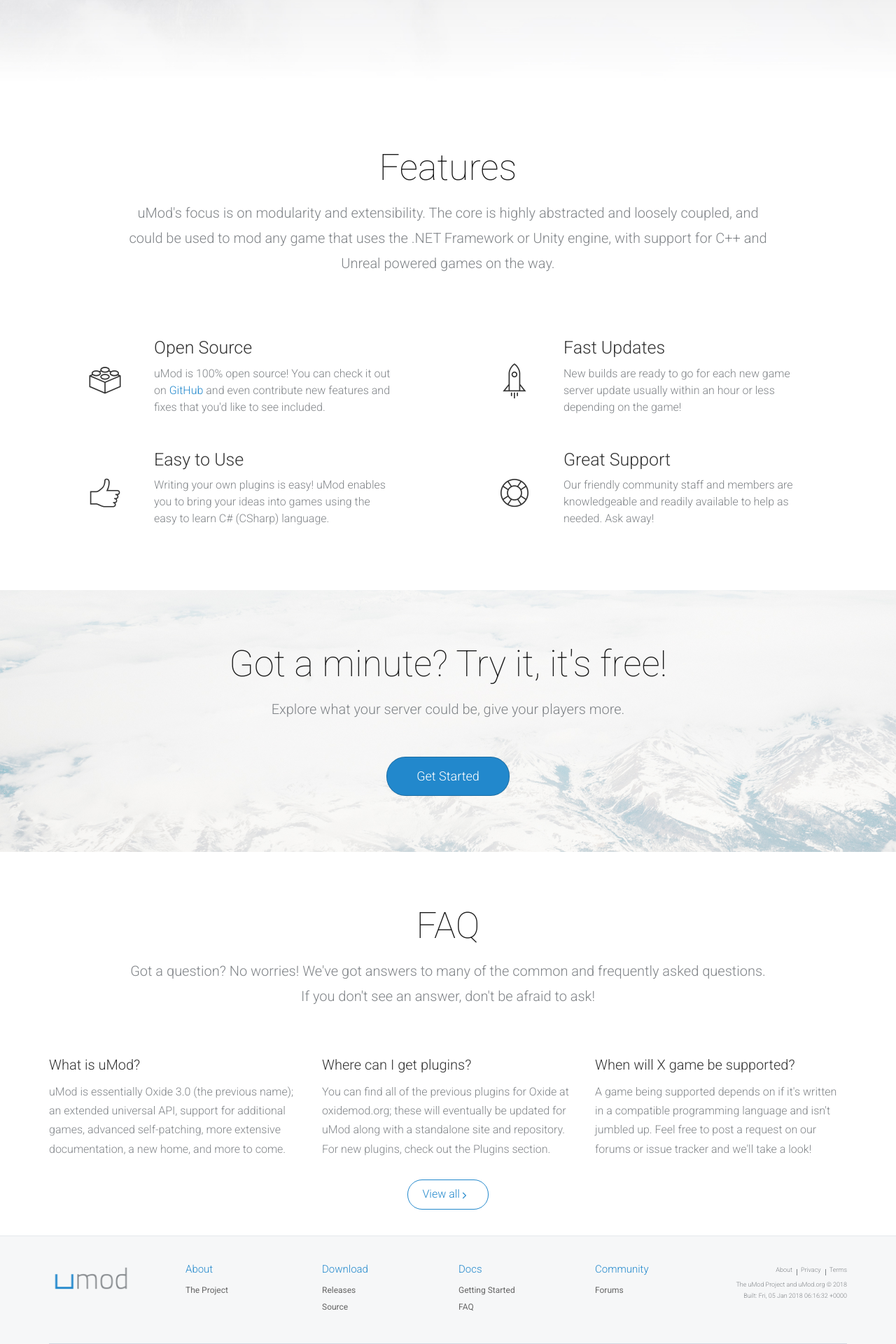
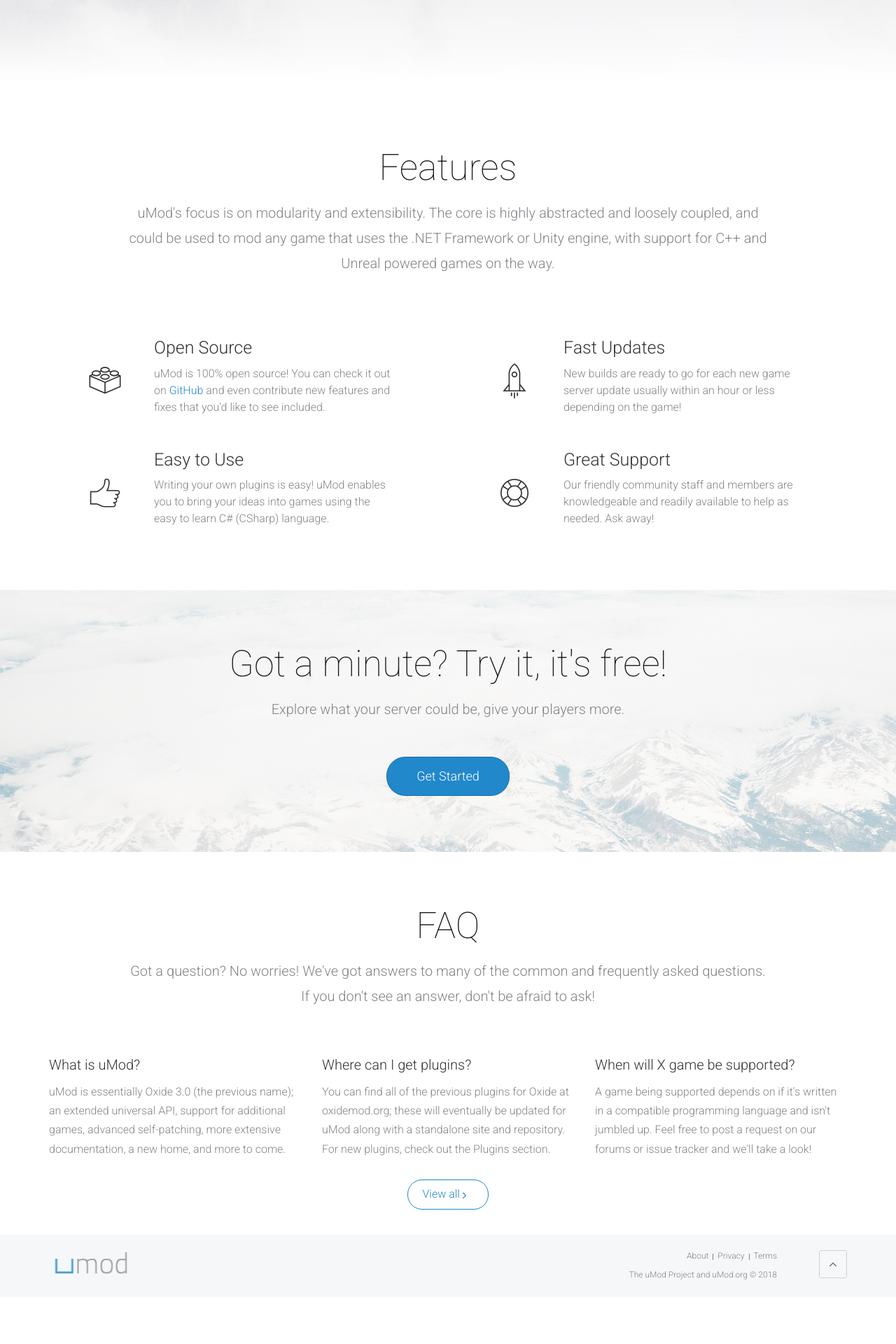
Before and after one commit to jacobcoughenour/umod.org, a Jekyll site: the page built from index.html, in a window 1280 px wide. Shown: the part 783-2703 px from the top of the page at 70% size. Built offline with Jekyll 4.4.1, drawn with Linux system fonts in a browser that asks for light colours; nearby versions of some CDN libraries; comment, search, counter and statistics services are not loaded; after the commit the page ends 2636 px from its top, so only the background shows below that.

Commit message:
Update footer content and size

```diff
--- a/_includes/footer.html
+++ b/_includes/footer.html
@@ -1,72 +1,27 @@
-<footer class="js-footer-is-fixed">
-    <div class="footer-extended">
+<footer class="js-footer-is-fixed footer-is-fixed">
+    <div class="footer">
         <div class="container">
             <div class="row">
-                <div class="col-md-12">
-                    <div class="footer-extended-container">
-                        <div class="row">
-                            <div class="col-md-2 col-sm-2 col-xs-4">
-                                <div class="footer-extended-menu">
+                <div class="col-md-3 col-sm-3 col-xs-12">
                     <div class="footer-logo-wrapper">
                         <a href="{% link index.html %}" class="logo-image">
                             <img src="{{ "/assets/images/logos/umod-gray.png" | prepend: site.baseurl }}" alt="logo">
                         </a>
                     </div>
                 </div>
-                            </div>
-                            <div class="col-md-2 col-sm-2 col-xs-4">
-                                <div class="footer-extended-menu">
-                                    <h5 class="footer-extended-menu-title">About</h5>
-                                    <ul class="footer-extended-menu-list">
-                                        <li><a href="{% link about.html %}">The Project</a></li>
-                                        <!--<li><a href="/blog/">Blog</a></li>-->
-                                    </ul>
-                                </div>
-                            </div>
-                            <div class="col-md-2 col-sm-2 col-xs-4">
-                                <div class="footer-extended-menu">
-                                    <h5 class="footer-extended-menu-title">Download</h5>
-                                    <ul class="footer-extended-menu-list">
-                                        <li><a href="{% link download.html %}">Releases</a></li>
-                                        <li><a href="{{ site.github.owner_url }}" target="_blank">Source</a></li>
-                                    </ul>
-                                </div>
-                            </div>
-                            <div class="col-md-2 col-sm-2 col-xs-4">
-                                <div class="footer-extended-menu">
-                                    <h5 class="footer-extended-menu-title">Docs</h5>
-                                    <ul class="footer-extended-menu-list">
-                                        <li><a href="/getting-started/">Getting Started</a></li>
-                                        <li><a href="{% link faq.html %}">FAQ</a></li>
-                                    </ul>
-                                </div>
-                            </div>
-                            <div class="col-md-2 col-sm-2 col-xs-4">
-                                <div class="footer-extended-menu">
-                                    <h5 class="footer-extended-menu-title">Community</h5>
-                                    <ul class="footer-extended-menu-list">
-                                        <li><a href="{{ site.forums }}">Forums</a></li>
-                                        <!--<li><a href="/discord/">Discord</a></li>-->
-                                    </ul>
-                                </div>
-                            </div>
-                            <div class="col-md-2 col-sm-2 col-xs-4">
-                                <div class="footer-extended-menu">
-                                    <!--<span class="scroll-top js-scroll-top">
+                <div class="col-md-9 col-sm-9 col-xs-12">
+                    <div class="footer-wrapper">
+                        <span class="scroll-top js-scroll-top">
                             <i class="fa fa-angle-up"></i>
-                                    </span>-->
+                        </span>
                         <ul class="footer-menu helper right">
-                                        <li><a href="">About</a></li>
-                                        <li><a href="">Privacy</a></li>
-                                        <li><a href="">Terms</a></li>
+                            <li><a href="/about/">About</a></li>
+                            <li><a href="/privacy/">Privacy</a></li>
+                            <li><a href="/terms/">Terms</a></li>
                         </ul>
                         <p class="copyright helper right">
                             The {{ site.title }} Project and {{ site.title }}.org &copy; {{ site.time | date: "%Y" }}
                         </p>
-	                                <p class="copyright helper right">Built: {{ site.time | date_to_rfc822 }}</p>
-                                </div>
-                            </div>
-                        </div>
                     </div>
                 </div>
             </div>
```
Also changed, not shown: assets/css/main.css. Lines whose indentation alone changed are shown as unchanged.
